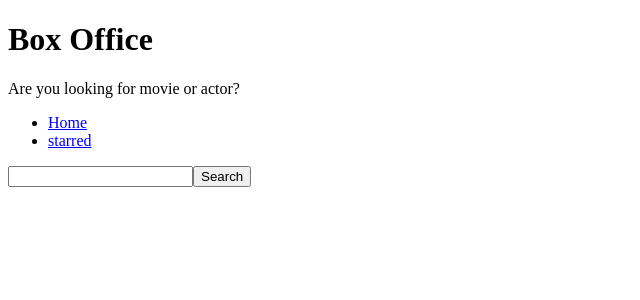
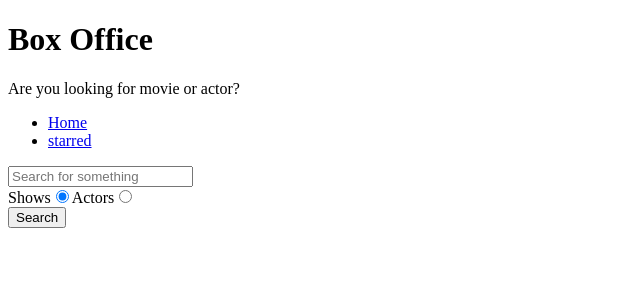
Before and after one commit to saad-ken/Box-office-app, a React (Create React App) app: page / in a window 1280 px wide. Shown: the top 300 px of the page, without its empty margins (0-640 px from the left). Built offline with nearby package versions, Linux system fonts and the light colour scheme.

Commit message:
Added search option

```diff
--- a/src/pages/Home.js
+++ b/src/pages/Home.js
@@ -5,6 +5,9 @@
 const Home = () => {
   const [input, setInput] = useState("");
   const [results, setResults] = useState(null);
+  const [searchOption, setSearchOption] = useState("shows");
+
+  const isShowsSearch = searchOption === "shows";
 
   const onInputChange = (ev) => {
     setInput(ev.target.value);
@@ -12,11 +15,9 @@
 
   const OnSearch = () => {
     // https://api.tvmaze.com/search/shows?q=
-    apiGET(
-      `/search/shows?q=${input})`.then((result) => {
-        setResults(result);
-      })
-    );
+    apiGET(`/search/${searchOption}?q=${input}`).then((reult) => {
+      setResults(reult);
+    });
   };
 
   const onKeydown = (ev) => {
@@ -25,18 +26,22 @@
     }
   };
 
+  const OnRadioChange = (ev) => {
+    setSearchOption(ev.target.value);
+  };
+
   const renderResults = () => {
     if (results && results.length === 0) {
       return <div>No results</div>;
     }
     if (results && results.length > 0) {
-      return (
-        <>
-          {results.map((items) => (
+      return results[0].show
+        ? results.map((items) => (
             <div key={items.show.id}> {items.show.name} </div>
-          ))}
-        </>
-      );
+          ))
+        : results.map((items) => (
+            <div key={items.person.id}> {items.person.name} </div>
+          ));
     }
     return null;
   };
@@ -45,10 +50,35 @@
     <MainPageLayout>
       <input
         type="text"
+        placeholder="Search for something"
         onChange={onInputChange}
         value={input}
         onKeyDown={onKeydown}
       />
+      <div>
+        <label htmlFor="show-search">
+          Shows
+          <input
+            id="show-search"
+            type="radio"
+            value="shows"
+            checked={isShowsSearch}
+            onChange={OnRadioChange}
+          />
+        </label>
+
+        <label htmlFor="actor-search">
+          Actors
+          <input
+            id="actor-search"
+            type="radio"
+            value="people"
+            checked={!isShowsSearch}
+            onChange={OnRadioChange}
+          />
+        </label>
+      </div>
+
       <button type="button" onClick={OnSearch}>
         Search
       </button>
```
